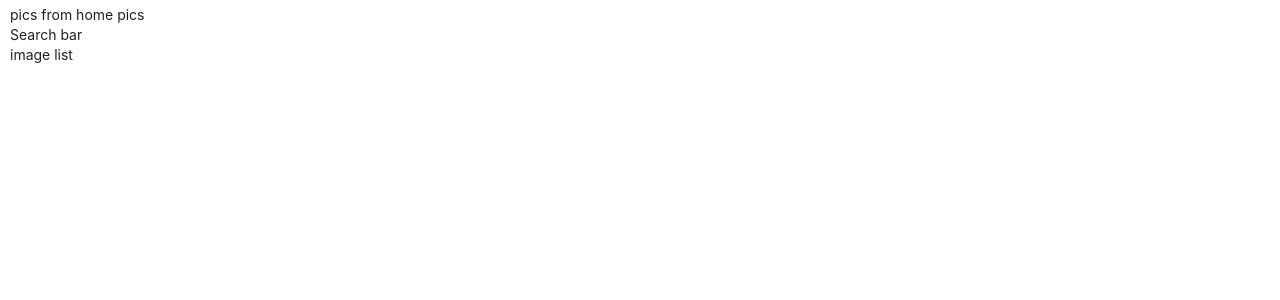
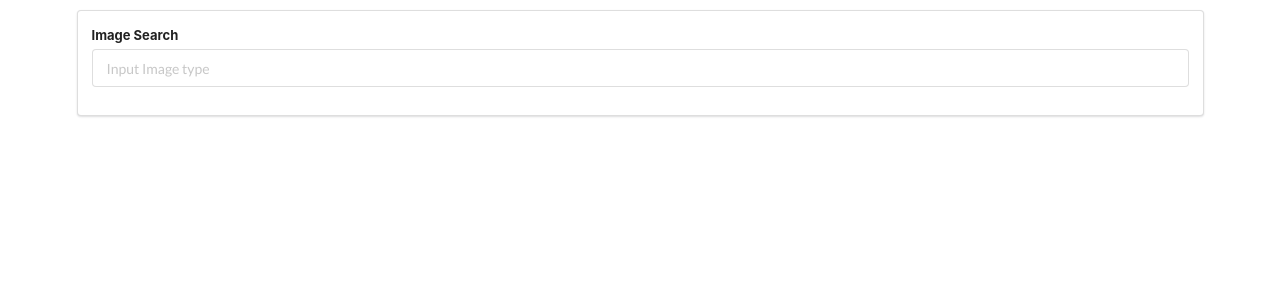
Before and after one commit to sanjaybh/react-stephen-learning, a React (Create React App) app: page / in a window 1280 px wide. Shown: the top 300 px of the page. Built offline with nearby package versions, Linux system fonts and the light colour scheme.

Commit message:
pics app added

```diff
--- a/package.json
+++ b/package.json
@@ -3,6 +3,7 @@
   "version": "0.1.0",
   "private": true,
   "dependencies": {
+    "axios": "^0.19.0",
     "faker": "^4.1.0",
     "react": "^16.11.0",
     "react-dom": "^16.11.0",
--- /dev/null
+++ b/src/components/api/unsplash.js
@@ -0,0 +1,8 @@
+import axios from 'axios';
+
+export default axios.create({
+    baseURL: 'https://api.unsplash.com',
+    headers :{
+        Authorization: 'Client-ID 8656b15dc56e7f7ee042ce5ce5128da4e602f20b3ecb60f3f05b1119d97a6934'
+    }
+});
--- a/src/components/pics/HomePics.js
+++ b/src/components/pics/HomePics.js
@@ -1,18 +1,29 @@
 import React, { Component } from 'react'
 
+import unsplash from '../api/unsplash';
 
 import SearchBar from './SearchBar';
 import ImageList from './ImageList';
 
-export default class HomePics extends Component {
+class HomePics extends Component {
+    state = { images : [] };
+
+    onSearchSubmit = async (term) => {
+        const response = await unsplash.get('/search/photos',{
+            params : { query : term }
+        });
+
+        this.setState({ images: response.data.results })
+    }
+
     render() {
         return (
-            <div>
-                pics from home pics
+            <div className="ui container" style={{marginTop:'10px'}}>
+                <SearchBar onSubmit={this.onSearchSubmit} />
 
-                <SearchBar />
-                <ImageList />
+                <ImageList images={this.state.images} />
             </div>
         )
     }
 }
+export default HomePics;
--- a/src/components/pics/ImageList.js
+++ b/src/components/pics/ImageList.js
@@ -1,10 +1,18 @@
-import React, { Component } from 'react'
+import React, { Component } from 'react';
 
 export default class ImageList extends Component {
+    constructor(props){
+        super(props);
+    }
+
     render() {
+        console.log(this.props.images);
+        const img = this.props.images.map( (item) => {
+            return <img key={item.id} src={item.urls.regular} height="100" width='100' alt="Image" />
+        })
         return (
             <div>
-                image list
+                {img}
             </div>
         )
     }
--- a/src/components/pics/SearchBar.js
+++ b/src/components/pics/SearchBar.js
@@ -1,11 +1,51 @@
 import React, { Component } from 'react'
 
-export default class SearchBar extends Component {
+class SearchBar extends Component {
+
+    constructor(props){
+        super(props);
+
+        this.onInputChange = this.onInputChange.bind(this);
+        //this.onFormSubmit = this.onFormSubmit.bind(this);
+    }
+
+    state = { term : ''}
+
+    onInputChange(e){ //not in use
+        this.setState({'term': e.target.value})
+    }
+
+    //Either bind as in constructor or use arrow funtion
+    onFormSubmit = (e) => {
+        e.preventDefault();
+        this.props.onSubmit(this.state.term);
+    }
+
     render() {
         return (
-            <div>
-                Search bar
+            <div className="ui segment">
+                <form className="ui form" onSubmit={this.onFormSubmit}>
+                    <div className="field">
+                        <label>Image Search</label>
+                        <input
+                            name="inputtext"
+                            type="text"
+                            placeholder="Input Image type"
+
+                            //Uncontrolled
+                            //onChange={this.onInputChange}
+
+                            //Controlled
+                            value={this.state.term}
+                            onChange={ (e) => this.setState({term: e.target.value })}
+                        />
+                    </div>
+
+                    <span>{this.state.term}</span>
+
+                </form>
             </div>
         )
     }
 }
+export default SearchBar;
```
Also changed, not shown: resources-help.txt, 1 other file (tests, documents, lock files or other folders).
